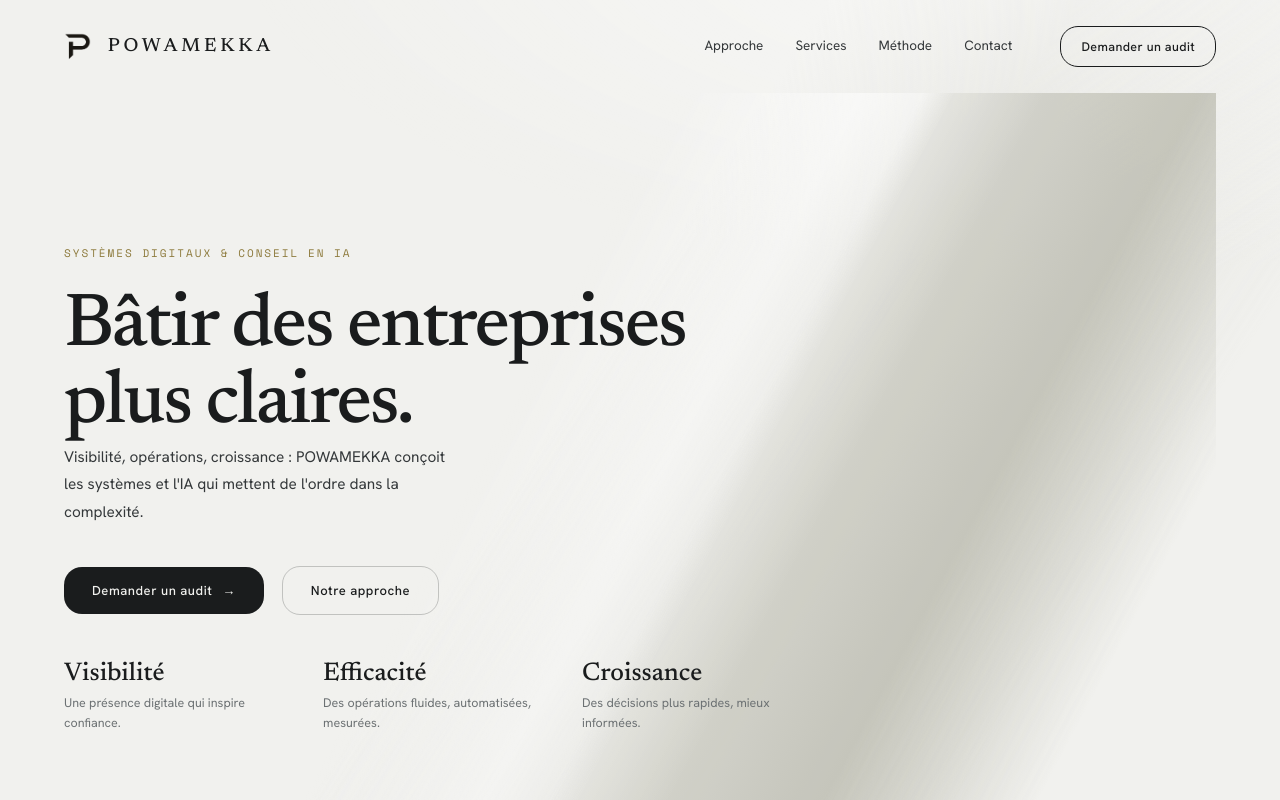
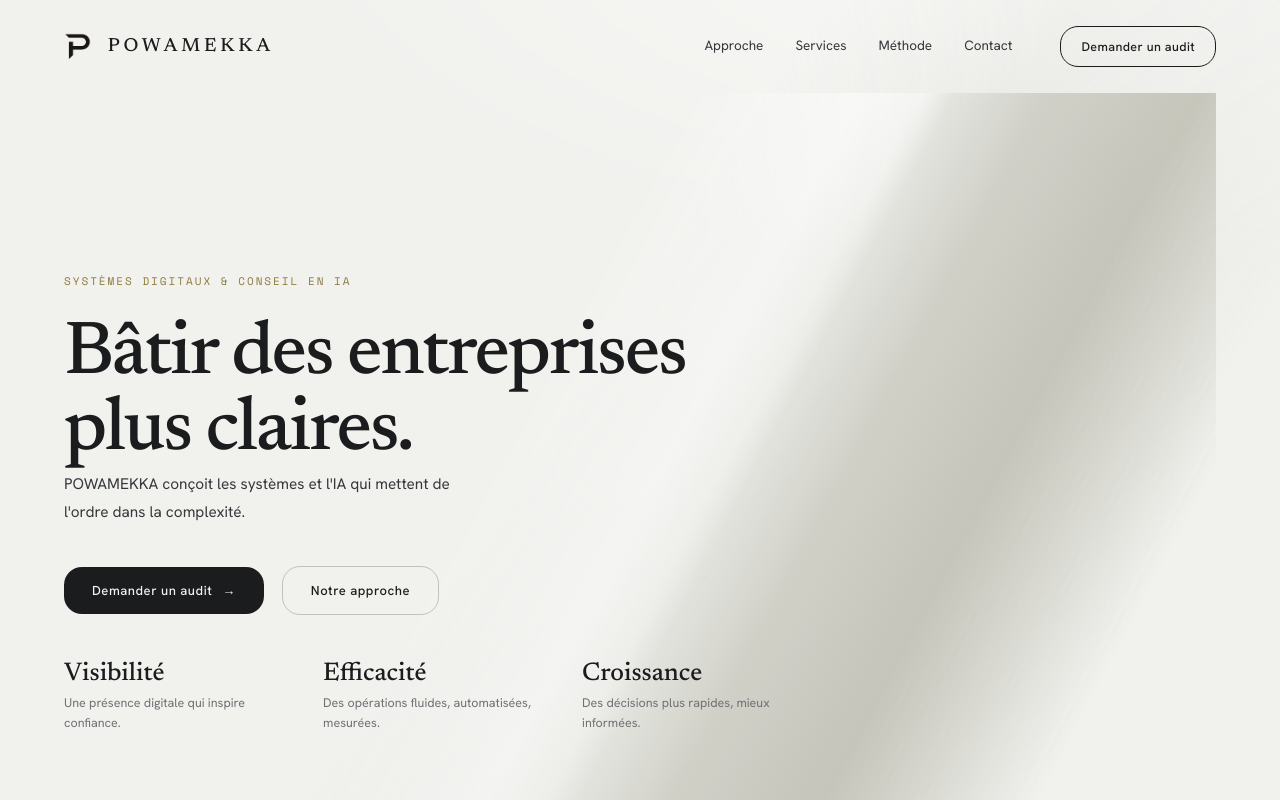
Before and after one commit to ozaance/realpowamekka, a Next.js app: page / in a window 1280 px wide. Shown: the top 800 px of the page. Built offline with nearby package versions, Linux system fonts and the light colour scheme; a web font is replaced by a local one.

Commit message:
Retrait phrase intro hero

```diff
--- a/components/Hero.tsx
+++ b/components/Hero.tsx
@@ -14,7 +14,7 @@
             plus claires.
           </h1>
           <p className="lede rv d3">
-            Visibilité, opérations, croissance : POWAMEKKA conçoit les systèmes et l&apos;IA qui mettent de l&apos;ordre dans la complexité.
+            POWAMEKKA conçoit les systèmes et l&apos;IA qui mettent de l&apos;ordre dans la complexité.
           </p>
           <div className="hero-actions rv d4">
             <a className="btn" href="https://wa.me/33605715122?text=Bonjour%2C%20je%20souhaite%20demander%20un%20audit%20pour%20mon%20entreprise." target="_blank" rel="noopener noreferrer" style={{ borderRadius: 18 }}>Demander un audit <span className="ar">{"\u2192"}</span></a>
```
